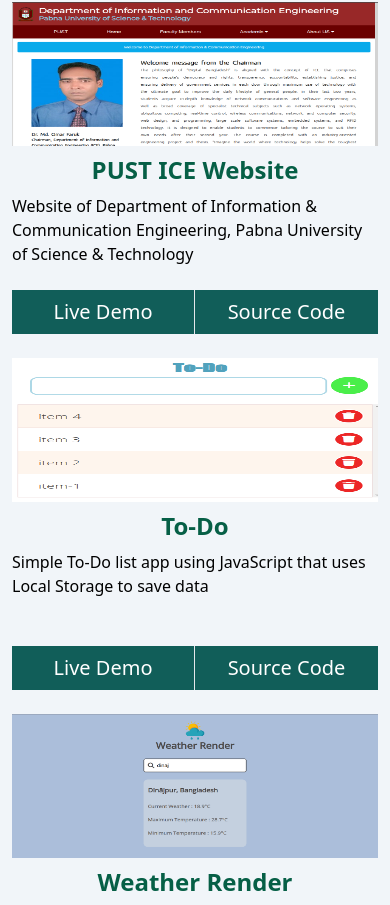
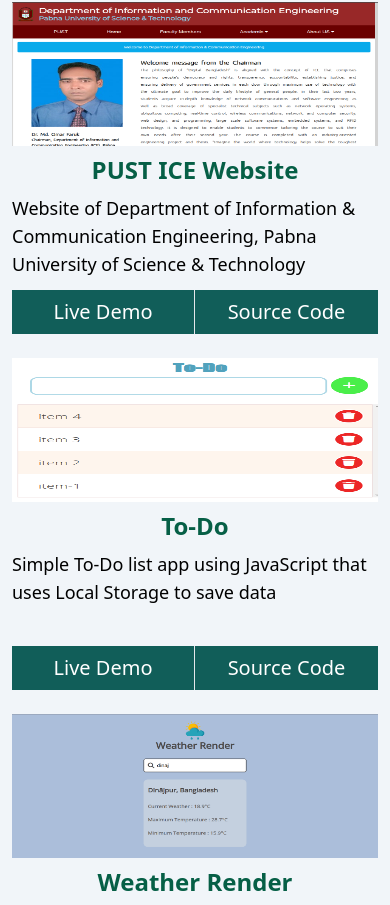
Before and after one commit to OlyMahmudMugdho/portfolio-improved, a React (Create React App) app: page / in a window 390 px wide. Shown: the part 3019-3924 px from the top of the page. Built offline with nearby package versions, Linux system fonts and the light colour scheme.

Commit message:
Add files via upload

```diff
--- a/src/components/Project.js
+++ b/src/components/Project.js
@@ -10,7 +10,7 @@
                 <h1 className="text-center text-2xl font-bold text-emerald-800 my-2">
                     {props.title}
                 </h1>
-                <p>
+                <p className="text-lg md:text-base">
                     {props.body}
                 </p>
             </div>
```
Also changed, not shown: src/dist/output.css.
